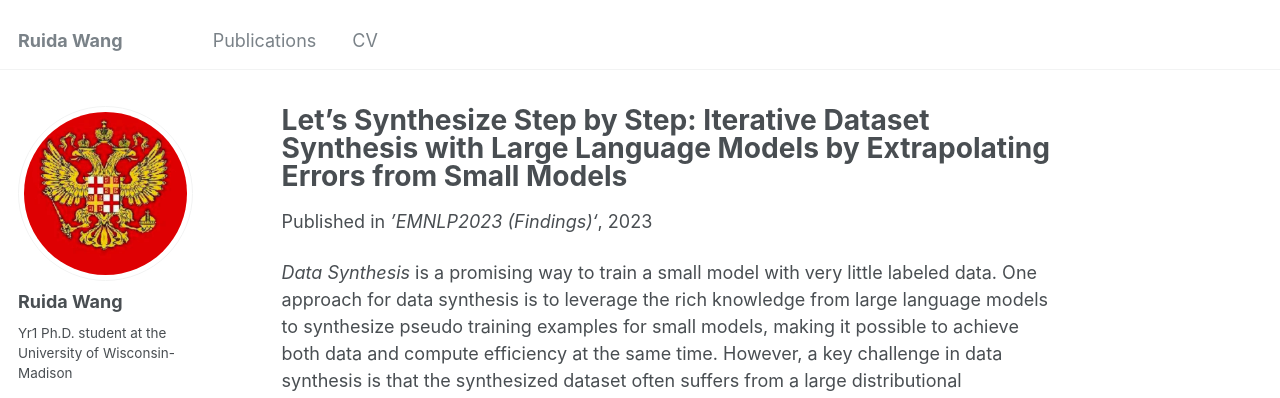
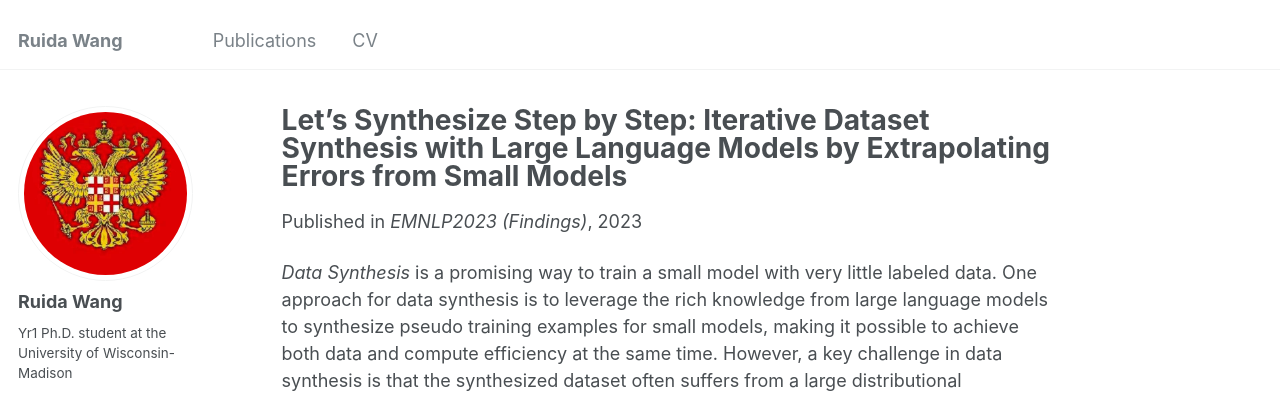
Before and after one commit to RickySkywalker/rickyskywalker.github.io, a Jekyll site: the page built from _publications/2023-10-20-S3.md, in a window 1280 px wide and 1342 px high. Shown: the top 398 px of the window. Built offline with Jekyll 4.4.1, drawn with Linux system fonts in a browser that asks for light colours; some web fonts are replaced.

Commit message:
Update 2023-10-20-S3.md

```diff
--- a/_publications/2023-10-20-S3.md
+++ b/_publications/2023-10-20-S3.md
@@ -3,7 +3,7 @@ title: "Let’s Synthesize Step by Step: Iterative Dataset Synthesis with Large
 collection: publications
 permalink: /publication/2023-10-20-S3
 date: 2023-10-20
-venue: ’EMNLP2023 (Findings)‘
+venue: EMNLP2023 (Findings)
 paperurl: 'https://aclanthology.org/2023.findings-emnlp.791.pdf'
 ---
 
```
